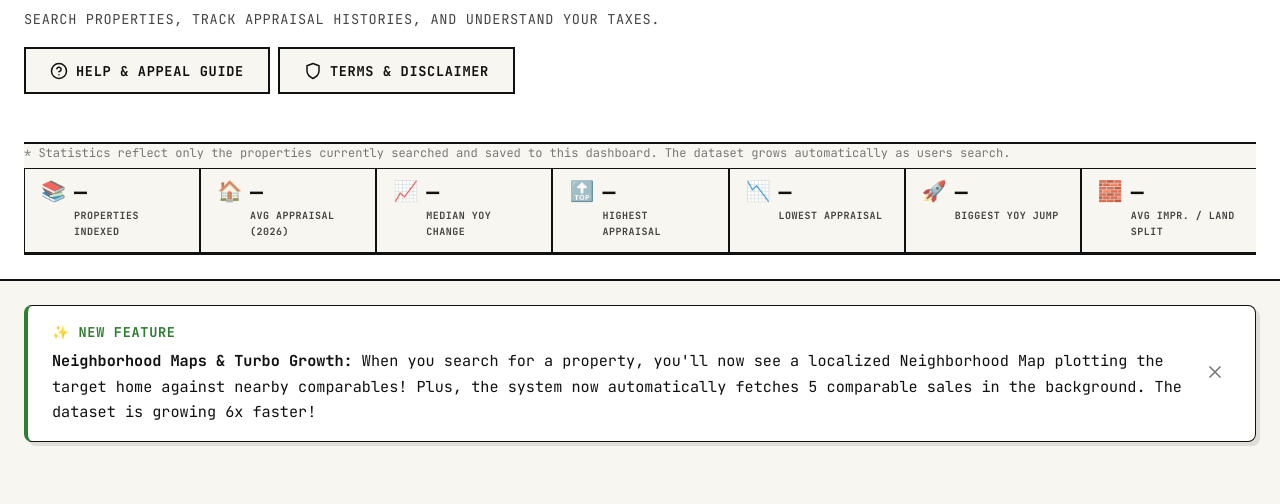
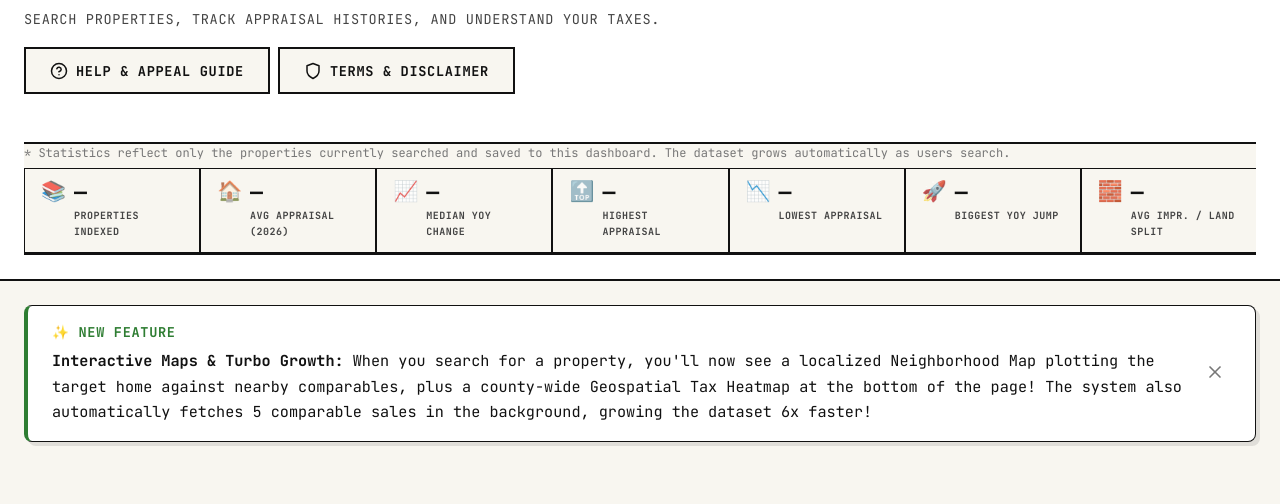
Before and after one commit to tylermiranda/SCS, a website built with Vite: page dashboard/index.html in a window 1280 px wide. Shown: the part 129-633 px from the top of the page. Built offline with nearby package versions, Linux system fonts and the light colour scheme; no server answers.

Commit message:
feat(dashboard): update notification banner to mention county heatmap

```diff
--- a/dashboard/index.html
+++ b/dashboard/index.html
@@ -108,7 +108,7 @@
       <div id="updateNotification" class="update-notification glass" style="margin-bottom: 2rem; padding: 1rem 1.5rem; border-radius: 8px; border-left: 4px solid var(--accent-green); display: flex; justify-content: space-between; align-items: center;">
         <div>
           <strong style="color: var(--accent-green); font-size: 0.85rem; text-transform: uppercase; letter-spacing: 0.05em; display: block; margin-bottom: 0.25rem;">✨ New Feature</strong>
-          <span style="color: var(--text-primary); font-size: 0.95rem;"><strong>Neighborhood Maps & Turbo Growth:</strong> When you search for a property, you'll now see a localized Neighborhood Map plotting the target home against nearby comparables! Plus, the system now automatically fetches 5 comparable sales in the background. The dataset is growing 6x faster!</span>
+          <span style="color: var(--text-primary); font-size: 0.95rem;"><strong>Interactive Maps & Turbo Growth:</strong> When you search for a property, you'll now see a localized Neighborhood Map plotting the target home against nearby comparables, plus a county-wide Geospatial Tax Heatmap at the bottom of the page! The system also automatically fetches 5 comparable sales in the background, growing the dataset 6x faster!</span>
         </div>
         <button id="closeNotificationBtn" class="btn btn-secondary" style="padding: 0.4rem; min-width: auto; background: transparent; border: none; color: var(--text-muted);" title="Dismiss">
           <svg xmlns="http://www.w3.org/2000/svg" width="20" height="20" viewBox="0 0 24 24" fill="none" stroke="currentColor" stroke-width="2" stroke-linecap="round" stroke-linejoin="round"><line x1="18" y1="6" x2="6" y2="18"></line><line x1="6" y1="6" x2="18" y2="18"></line></svg>
```
